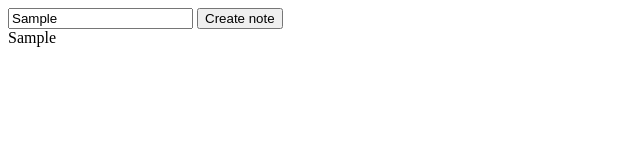
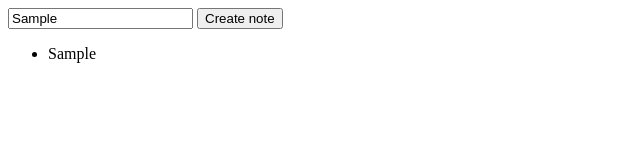
Before and after one commit to ercekal/single-page-app, a website: page views/index.html in a window 1280 px wide. Both pictures are taken after typing "Sample" into the empty fields and a click on the button "Create note". Shown: the whole page, without its empty margins (0-640 px from the left). Drawn offline with Linux system fonts and the light colour scheme.

Commit message:
notes add to list

```diff
--- a/src/index.js
+++ b/src/index.js
@@ -8,7 +8,6 @@
   } else {
     document.addEventListener('DOMContentLoaded', fn);
   }
-  console.log("ready");
 }
 
 ready(function(){
@@ -19,7 +18,6 @@
     var text = document.getElementById('notes_input').value;
     var note = new Note(text);
     list.save(note);
-    console.log(list);
     listNotes();
     // document.getElementById("listing").innerHTML = list.notes[0].text;
   };
@@ -27,11 +25,10 @@
 
 
   function listNotes() {
-      for (i=0; i<(list.notes.length); i++)
-      var t = list.notes[i].text;
-    {
-      document.getElementById("listing").innerHTML = t;
-      console.log(list.notes);
-    }
+      var ul = document.getElementById("list");
+      var li = document.createElement("li");
+      var textnode = document.createTextNode(list.notes.slice(-1)[0].text);
+      li.appendChild(textnode);
+      ul.appendChild(li);
   }
 });
--- a/views/index.html
+++ b/views/index.html
@@ -16,6 +16,9 @@
   <input type="text" id="notes_input" placeholder="Enter text here" value="">
   <button type="button" id="create_note">Create note</button>
 </form>
-<div id="listing"></div>
+<div id="listing">
+  <ul id='list'>
+  </ul>
+</div>
   </body>
 </html>
```
